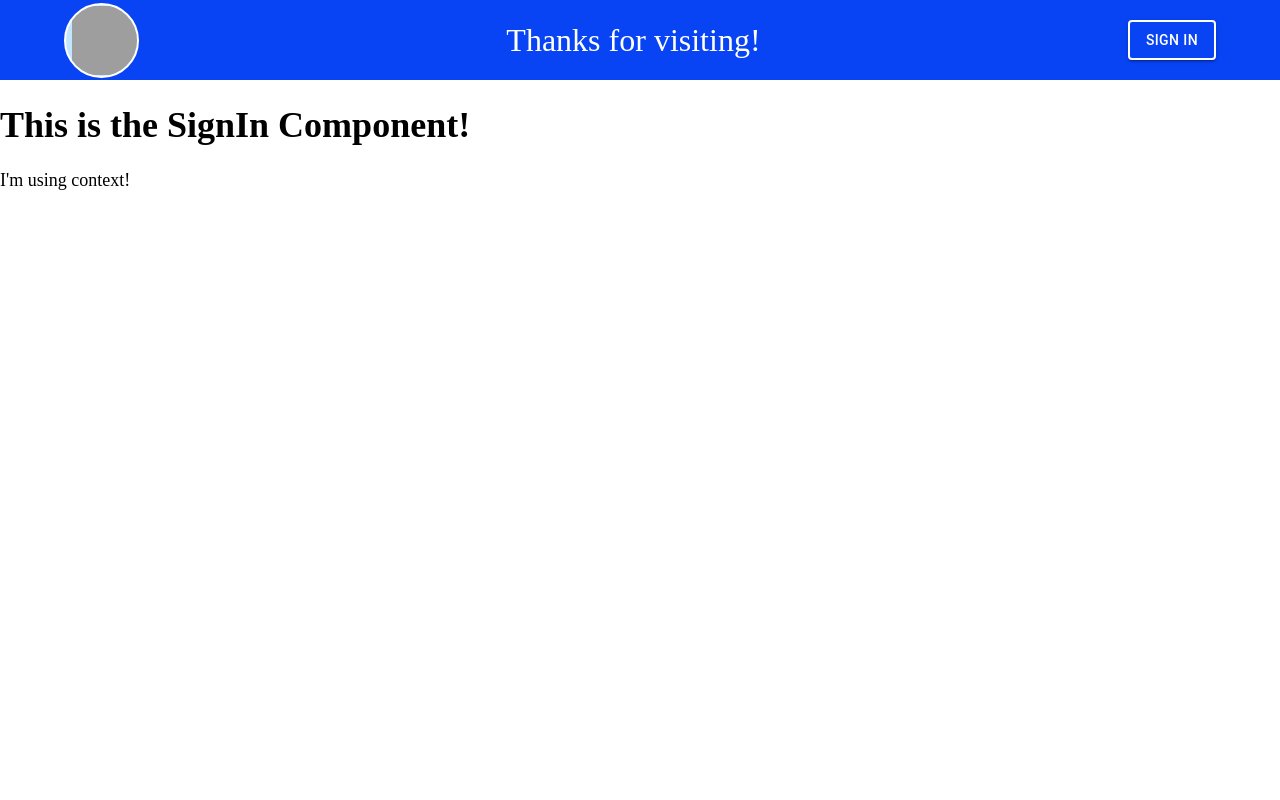
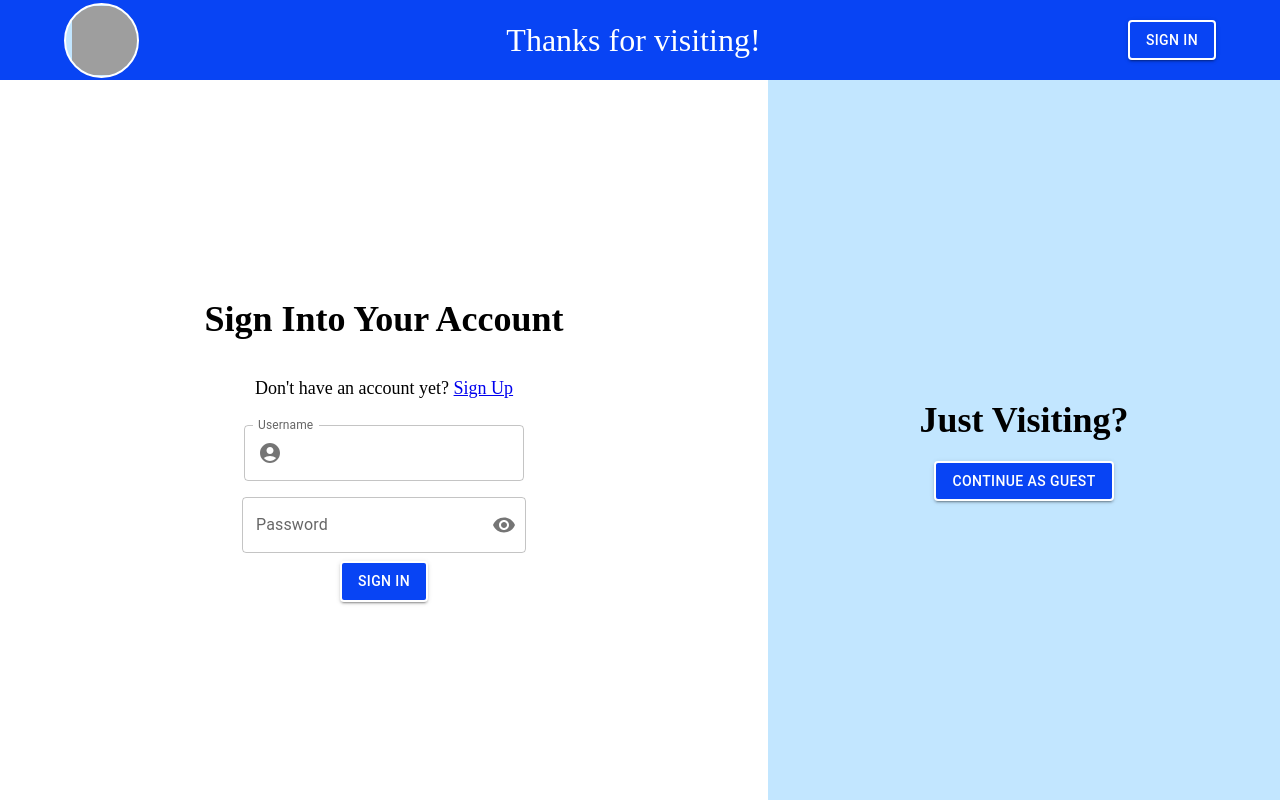
Before and after one commit to loseyga/Z-Prefix-CRUD-App, a React (Create React App) app in the folder frontend/crud-app/: page /sign-in in a window 1280 px wide. Built offline with nearby package versions, Linux system fonts and the light colour scheme; grey boxes are pictures that could not be loaded.

Commit message:
sign in styling completed

```diff
--- a/frontend/crud-app/package.json
+++ b/frontend/crud-app/package.json
@@ -5,11 +5,13 @@
   "dependencies": {
     "@emotion/react": "^11.11.1",
     "@emotion/styled": "^11.11.0",
+    "@mui/icons-material": "^5.13.7",
     "@mui/material": "^5.14.0",
     "@testing-library/jest-dom": "^5.17.0",
     "@testing-library/react": "^13.4.0",
     "@testing-library/user-event": "^13.5.0",
     "react": "^18.2.0",
+    "react-cookie": "^4.1.1",
     "react-dom": "^18.2.0",
     "react-router-dom": "^6.14.2",
     "react-scripts": "5.0.1",
--- a/frontend/crud-app/src/components/Header.js
+++ b/frontend/crud-app/src/components/Header.js
@@ -23,13 +23,13 @@ export default function Header() {
                 <HeaderWrapper id="Header">
                     <LogoButton onClick={()=>navigate("/")}><HeaderLogo src={'../../public/inventory_logo.png'}/></LogoButton>
                     <Greeting>Welcome, {firstName}!</Greeting>
-                    <Button style={buttonStyle} variant="contained" onClick={handleClickSignOut}>Sign Out</Button>
+                    <Button id="signOutButton" style={buttonStyle} variant="contained" onClick={handleClickSignOut}>Sign Out</Button>
                 </HeaderWrapper>
                 :
                 <HeaderWrapper id="Header">
                     <LogoButton onClick={()=>navigate("/")}><HeaderLogo src={'../../public/inventory_logo.png'}/></LogoButton>
                     <Greeting>Thanks for visiting!</Greeting>
-                    <Button style={buttonStyle} variant="contained" onClick={()=>navigate("/sign-in")}>Sign In</Button>
+                    <Button id="signInButton" style={buttonStyle} variant="contained" onClick={()=>navigate("/sign-in")}>Sign In</Button>
                 </HeaderWrapper>
             }
         </>
--- a/frontend/crud-app/src/components/Home.js
+++ b/frontend/crud-app/src/components/Home.js
@@ -1,10 +1,7 @@
-import { useState, useEffect, useContext, createContext } from 'react';
-import { BrowserRouter, Route, Routes, Link } from 'react-router-dom'
+import { Link } from 'react-router-dom'
 import styled from 'styled-components';
-import { AppContext } from '../App'
 
 export default function Home() {
-    const { testStr } = useContext(AppContext);
     return (
         <HomeWrapper>
             <WelcomeWrapper>
@@ -28,7 +25,7 @@ export default function Home() {
                         you can continue to the inventory list by clicking <Link to="/inventory">here</Link>.
                     </p>
                     <p>
-                        If you would ever like to return to this page, you can click the StockSense
+                        If you ever want to return to this page, you can click the StockSense
                         icon in the left of the header.
                     </p>
                     <p>Thank you for using StockSense, enjoy!</p>
--- a/frontend/crud-app/src/components/SignIn.js
+++ b/frontend/crud-app/src/components/SignIn.js
@@ -1,14 +1,157 @@
-import { useState, useEffect, useContext, createContext } from 'react';
-import { BrowserRouter, Route, Routes, Link } from 'react-router-dom'
+import { useState, useContext } from 'react';
+import { useNavigate, Link } from 'react-router-dom';
+import { useCookies } from "react-cookie";
 import styled from 'styled-components';
-import { AppContext } from '../App'
+import { AppContext } from '../App';
+
+import AccountCircle from '@mui/icons-material/AccountCircle';
+import Visibility from '@mui/icons-material/Visibility';
+import VisibilityOff from '@mui/icons-material/VisibilityOff';
+import { Button, OutlinedInput, FormControl, InputLabel, IconButton, InputAdornment } from '@mui/material';
 
 export default function SignIn() {
-    const { testStr } = useContext(AppContext);
+    const {
+        user, setUser,
+        isVerified, setIsVerified,
+        firstName, setFirstName,
+        lastName, setLastName
+    } = useContext(AppContext);
+    const navigate = useNavigate();
+
+    const [showPassword, setShowPassword] = useState(false);
+    const [username, setUserName] = useState('');
+    const [password, setPassword] = useState('');
+    const [cookie, setCookie] = useCookies(["user"])
+
+    const handleClickShowPassword = () => setShowPassword((show) => !show);
+
+    const handleMouseDownPassword = (event) => {
+        event.preventDefault();
+    };
+
+    if(cookie.user){
+        let cookiedata = cookie.user
+        setFirstName(cookiedata[0].firstname);
+        setLastName(cookiedata[0].lastname);
+        setUser(Number(cookiedata[0].id));
+        setIsVerified(true);
+        navigate("/inventory")
+    }
+
+    const handleSubmit = async e => {
+        e.preventDefault();
+        let temp_user = document.getElementById('user_name').value;
+        let temp_password = document.getElementById('password').value;
+        setUserName(temp_user)
+        setPassword(temp_password)
+        SignInUser(temp_user, temp_password);
+    }
+
+
+        async function SignInUser(username, password) {
+        var temp = {}
+        fetch('http://localhost:3001/users',{
+            method:"POST",
+            headers: {'Content-Type': 'application/json'},
+            body: JSON.stringify({"user":username, "pw":password})
+        })
+            .then(res => res.json())
+            .then(data => {
+            console.log('data: ', data)
+            setFirstName(data[0].firstname);
+            setLastName(data[0].lastname);
+            setUser(Number(data[0].id));
+            setIsVerified(true);
+            navigate("/inventory")
+            setCookie("user", JSON.stringify(data), {
+                maxAge: 120, // Expires after 5 min
+            })
+            })
+            .catch(err =>{
+            document.getElementById("user_name").value='';
+            document.getElementById("password").value='';
+            navigate("/sign-in")
+            })
+        }
+
     return (
         <>
-            <h1>This is the SignIn Component!</h1>
-            { testStr}
+            <SignInWrapper>
+                <Form>
+                    <Title>Sign Into Your Account</Title>
+                    <p>Don't have an account yet? <Link to="/sign-up">Sign Up</Link></p>
+                    <FormControl sx={{ml:2, mr:2, my:1}} variant="outlined">
+                        <InputLabel htmlFor="user_name">Username</InputLabel>
+                        <OutlinedInput
+                        id="user_name"
+                        startAdornment={
+                            <InputAdornment position="start">
+                            <AccountCircle />
+                            </InputAdornment>
+                            }
+                            label="Username"
+                        />
+                    </FormControl>
+                    <FormControl sx={{ml:2, mr:2, my:1}} variant="outlined">
+                    <InputLabel htmlFor="password">Password</InputLabel>
+                        <OutlinedInput
+                        id="password"
+                        type={showPassword ? 'text' : 'password'}
+                        endAdornment={
+                            <InputAdornment position="end">
+                                <IconButton
+                                aria-label="toggle password visibility"
+                                onClick={handleClickShowPassword}
+                                onMouseDown={handleMouseDownPassword}
+                                edge="end"
+                                >
+                                    {showPassword ? <VisibilityOff /> : <Visibility />}
+                                </IconButton>
+                            </InputAdornment>
+                            }
+                            label="Password"
+                        />
+                    </FormControl>
+                    <Button id="submitButton" style={styledButton} variant="contained" type="submit" onClick={handleSubmit}>Sign In</Button>
+                </Form>
+                <ContinueWrapper>
+                    <Title>Just Visiting?</Title>
+                    <Button id="continueButton" style={styledButton} variant="contained" type="submit" onClick={() => navigate("/inventory")}>Continue as Guest</Button>
+                </ContinueWrapper>
+            </SignInWrapper>
         </>
     )
 }
+
+const styledButton = {
+    border: "2px solid #ffffff",
+    backgroundColor: "#0844f4",
+}
+
+const Title= styled.h1`
+margin: 20px;
+`
+const SignInWrapper = styled.div`
+display: flex;
+flex-direction: row;
+align-items: flex-start;
+justify-content: flex-start;
+height: 100%;
+`
+const Form = styled.form`
+display: flex;
+flex-direction: column;
+align-items: center;
+justify-content: center;
+width: 60%;
+height: 100%;
+`
+const ContinueWrapper = styled.div`
+display: flex;
+flex-direction: column;
+align-items: center;
+justify-content: center;
+width: 40%;
+height: 100%;
+background-color: #c2e6ff;
+`
```
Also changed, not shown: 1 other file (tests, documents, lock files or other folders).
